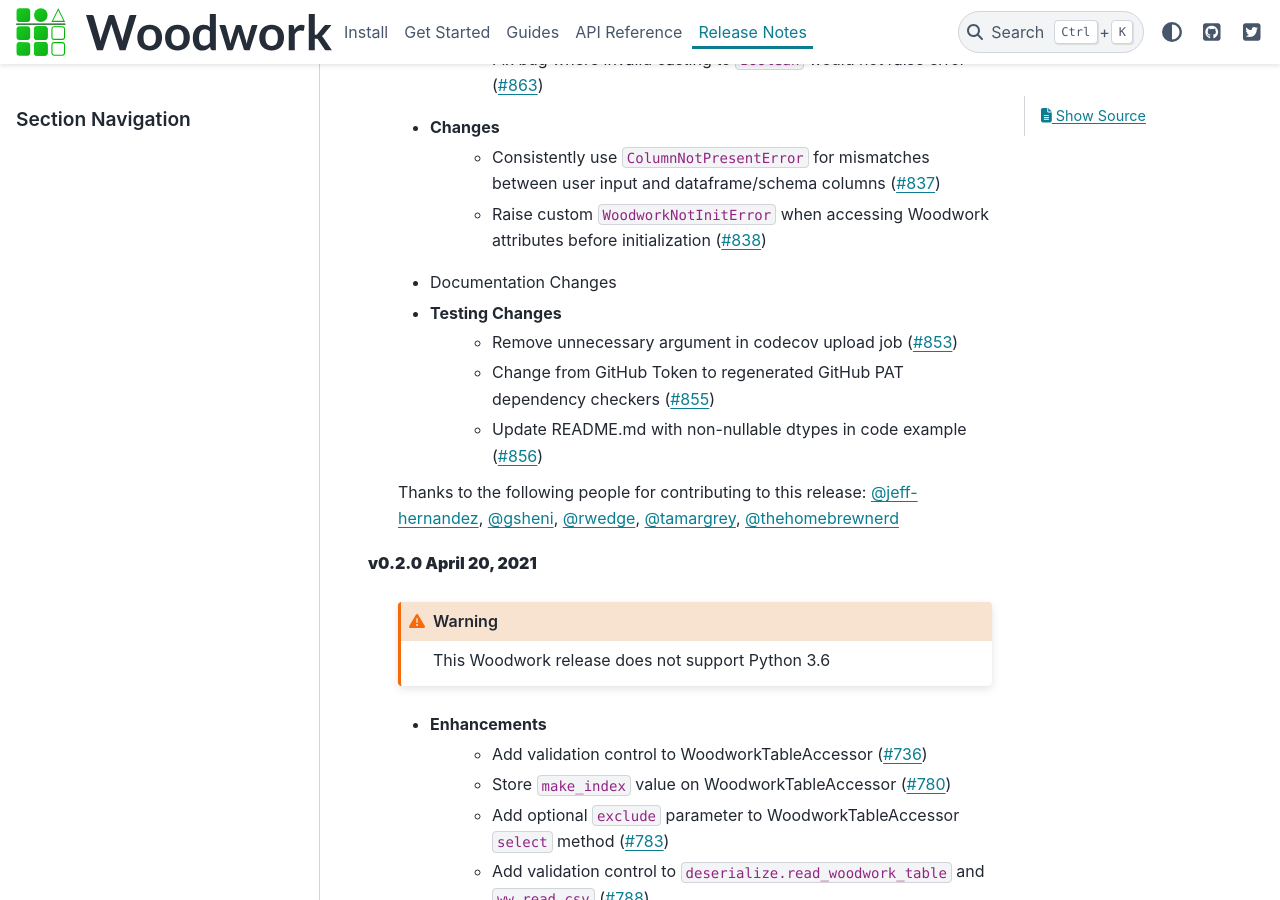
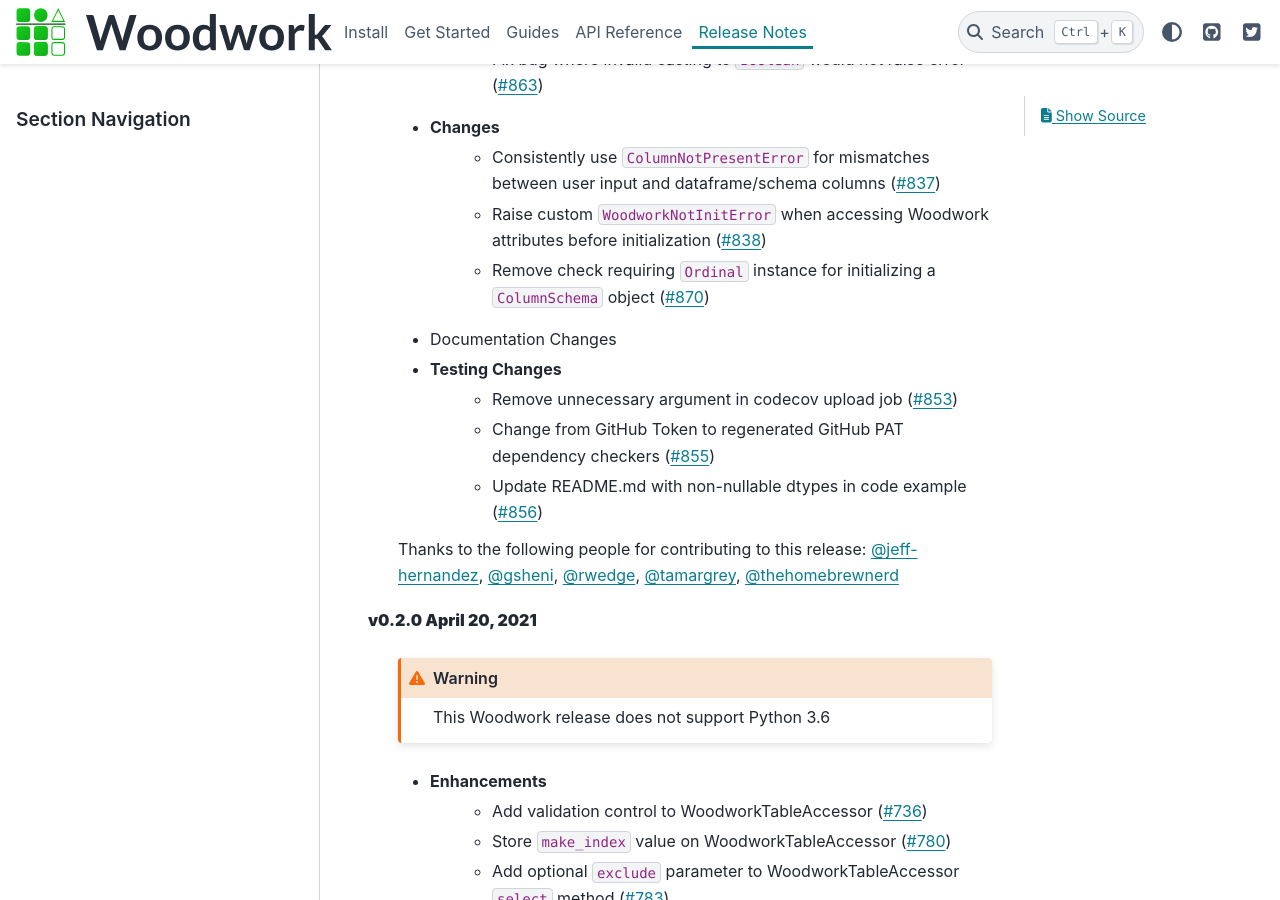
Before and after one commit to alteryx/woodwork, a Sphinx documentation site: the page built from docs/source/release_notes.rst, in a window 1280 px wide and 900 px high, scrolled down 408 px. Built offline with Sphinx 7.4.7 and the PyData theme 0.15.4, drawn with Linux system fonts in a browser that asks for light colours; comment, search, counter and statistics services are not loaded.

Commit message:
update release notes

```diff
--- a/docs/source/release_notes.rst
+++ b/docs/source/release_notes.rst
@@ -12,6 +12,7 @@ Release Notes
     * Changes
         * Consistently use ``ColumnNotPresentError`` for mismatches between user input and dataframe/schema columns (:pr:`837`)
         * Raise custom ``WoodworkNotInitError`` when accessing Woodwork attributes before initialization (:pr:`838`)
+        * Remove check requiring ``Ordinal`` instance for initializing a ``ColumnSchema`` object (:pr:`870`)
     * Documentation Changes
     * Testing Changes
         * Remove unnecessary argument in codecov upload job (:pr:`853`)
```
